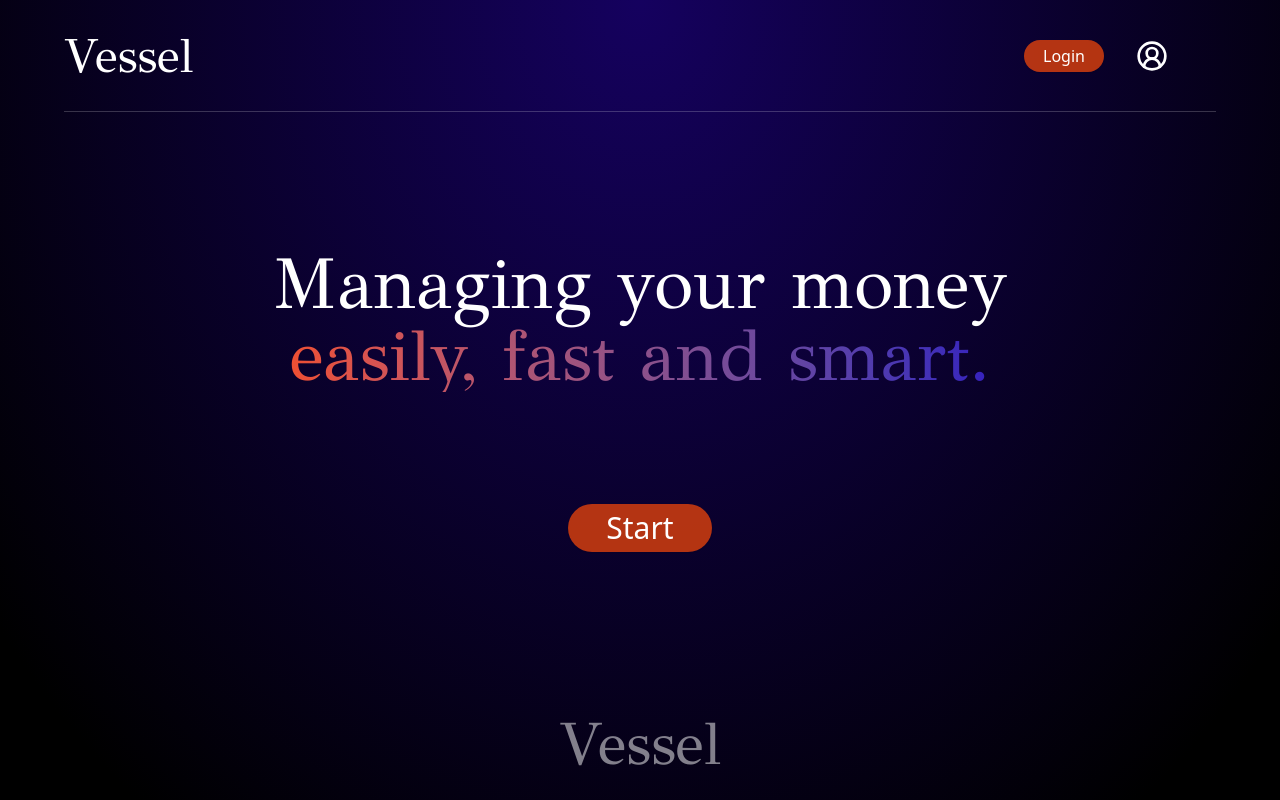
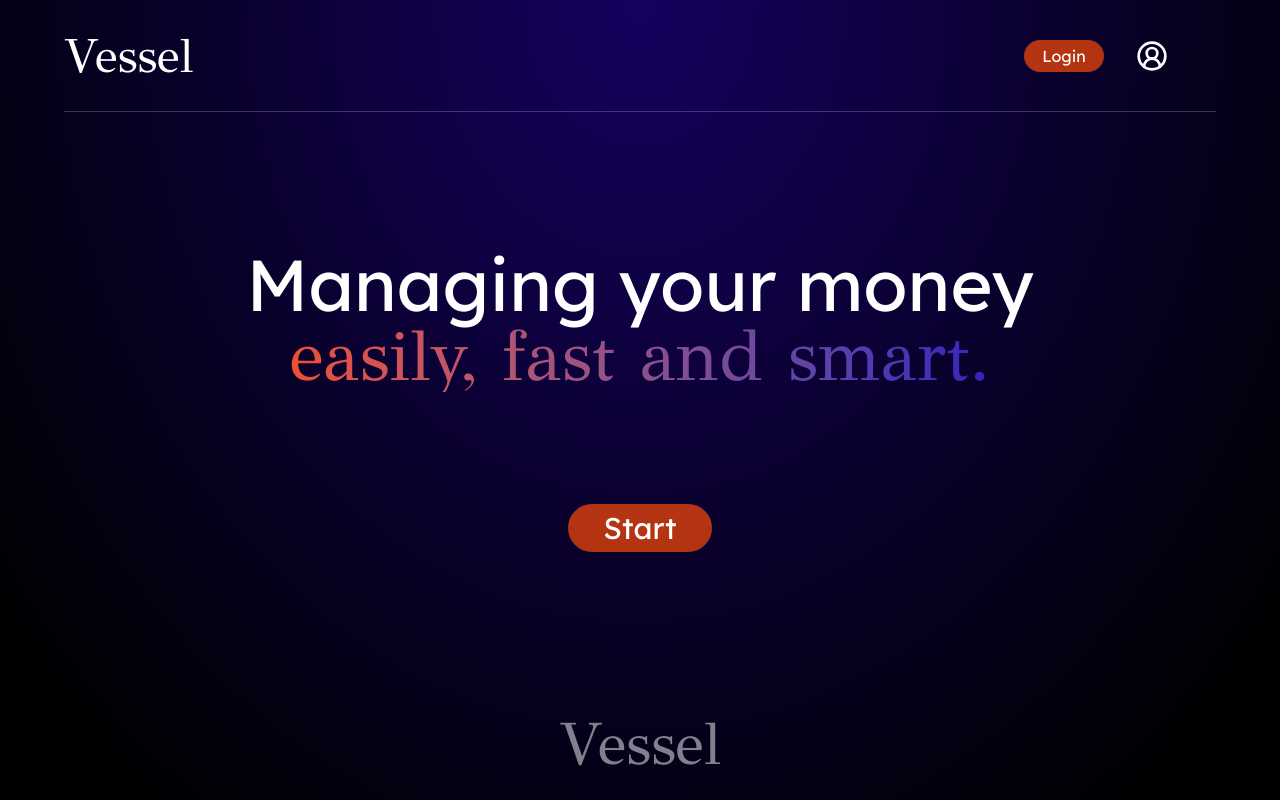
Before and after one commit to guimazaky/Vessel, a React (Vite) app: page /home in a window 1280 px wide. Built offline with nearby package versions, Linux system fonts and the light colour scheme; a web font is replaced by a local one.

Commit message:
add-font-lexend

```diff
--- a/src/components/ui/navbar.jsx
+++ b/src/components/ui/navbar.jsx
@@ -7,7 +7,10 @@ function Navbar() {
     <div className="mx-16 h-28 border-b-1 border-white/20 flex justify-between items-center ">
       <h1 className="text-white font-didot text-5xl">Vessel</h1>
       <div className="text-white  mr-12 flex gap-8">
-        <Button variant="default" className=" w-20 h-8 text-1xl text-white">
+        <Button
+          variant="default"
+          className=" w-20 h-8 text-1xl text-white font-lexend"
+        >
           Login
         </Button>
 
--- a/src/pages/Home.jsx
+++ b/src/pages/Home.jsx
@@ -9,15 +9,15 @@ function Home() {
       <Navbar />
 
       <div className="flex-1 content-center place-items-center  ">
-        <h1 className="w-200 text-center font-didot text-white text-7xl">
+        <h1 className="w-200 text-center font-lexend text-white text-7xl">
           Managing your money{" "}
-          <h1 className="bg-gradient-to-r from-[#FC4B08] to-[#2C02C5] bg-clip-text text-transparent ">
+          <h1 className="font-didot bg-gradient-to-r from-[#FC4B08] to-[#2C02C5] bg-clip-text text-transparent ">
             easily, fast and smart.
           </h1>
         </h1>
         <Button
           variant="default"
-          className="mt-28 w-36 h-12 text-3xl text-white "
+          className="mt-28 w-36 h-12 text-3xl text-white font-lexend"
         >
           Start
         </Button>
```
